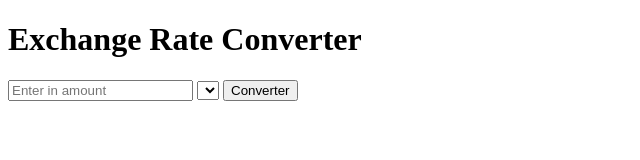
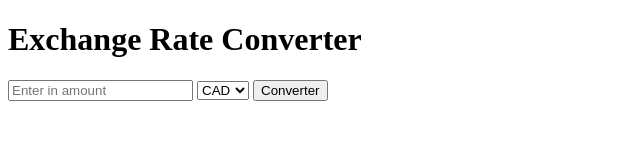
Before and after one commit to Wanderoooo/QuickCur, a browser extension: page index.html in a window 1280 px wide. Shown: the whole page, without its empty margins (0-640 px from the left). Drawn offline with Linux system fonts and the light colour scheme.

Commit message:
change in html

```diff
--- a/index.html
+++ b/index.html
@@ -8,13 +8,13 @@
   <h1>Exchange Rate Converter</h1>
   <input type="number" id="amount" placeholder="Enter in amount"/>
   <select id="currency">
-    <option value="CAD"></option>
-    <option value="USD"></option>
-    <option value="EUR"></option>
-    <option value="IDR"></option>
-    <option value="JPY"></option>
-    <option value="MYR"></option>
-    <option value="SGD"></option>
+    <option value="CAD">CAD</option>
+    <option value="USD">USD</option>
+    <option value="EUR">EUR</option>
+    <option value="IDR">IDR</option>
+    <option value="JPY">JPY</option>
+    <option value="MYR">MYR</option>
+    <option value="SGD">SGD</option>
   </select>
   <button id="converter">Converter</button>
   <div id="result"></div>
```
